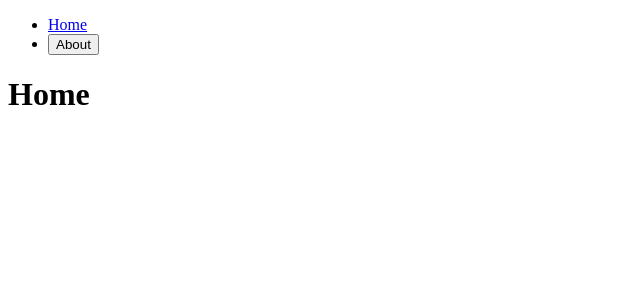
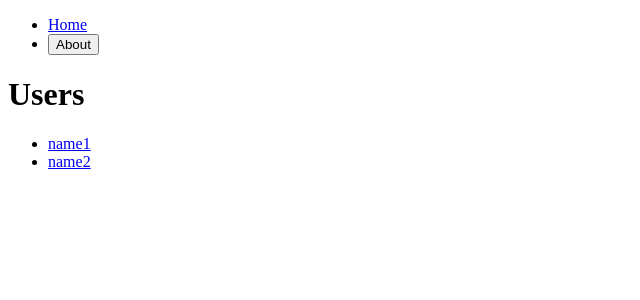
Before and after one commit to watching-dev/React_10_Nomadcoders, a React (Create React App) app in the folder React-Master/challenge/: page / in a window 1280 px wide. Shown: the top 300 px of the page, without its empty margins (0-640 px from the left). Built offline with nearby package versions, Linux system fonts and the light colour scheme.

Commit message:
[challenge] useParams

```diff
--- /dev/null
+++ b/React-Master/challenge/src/db.ts
@@ -0,0 +1,10 @@
+export const users = [
+  {
+    id: 1,
+    name: "name1",
+  },
+  {
+    id: 2,
+    name: "name2",
+  },
+];
--- a/React-Master/challenge/src/screens/Home.tsx
+++ b/React-Master/challenge/src/screens/Home.tsx
@@ -1,5 +1,19 @@
+import { Link } from "react-router-dom";
+import { users } from "../db";
+
 function Home() {
-  return <h1>Home</h1>;
+  return (
+    <div>
+      <h1>Users</h1>
+      <ul>
+        {users.map((user) => (
+          <li key={user.id}>
+            <Link to={`/users/${user.id}`}>{user.name}</Link>
+          </li>
+        ))}
+      </ul>
+    </div>
+  );
 }
 
 export default Home;
--- /dev/null
+++ b/React-Master/challenge/src/screens/users/User.tsx
@@ -0,0 +1,12 @@
+import { useParams } from "react-router-dom";
+import { users } from "../../db";
+
+function User() {
+  const { userId } = useParams();
+  return (
+    <h1>
+      User id: {userId} / name: {users[Number(userId) - 1].name}
+    </h1>
+  );
+}
+export default User;
```
Also changed, not shown: React-Master/challenge/src/Router.tsx (+13 -0 lines).
